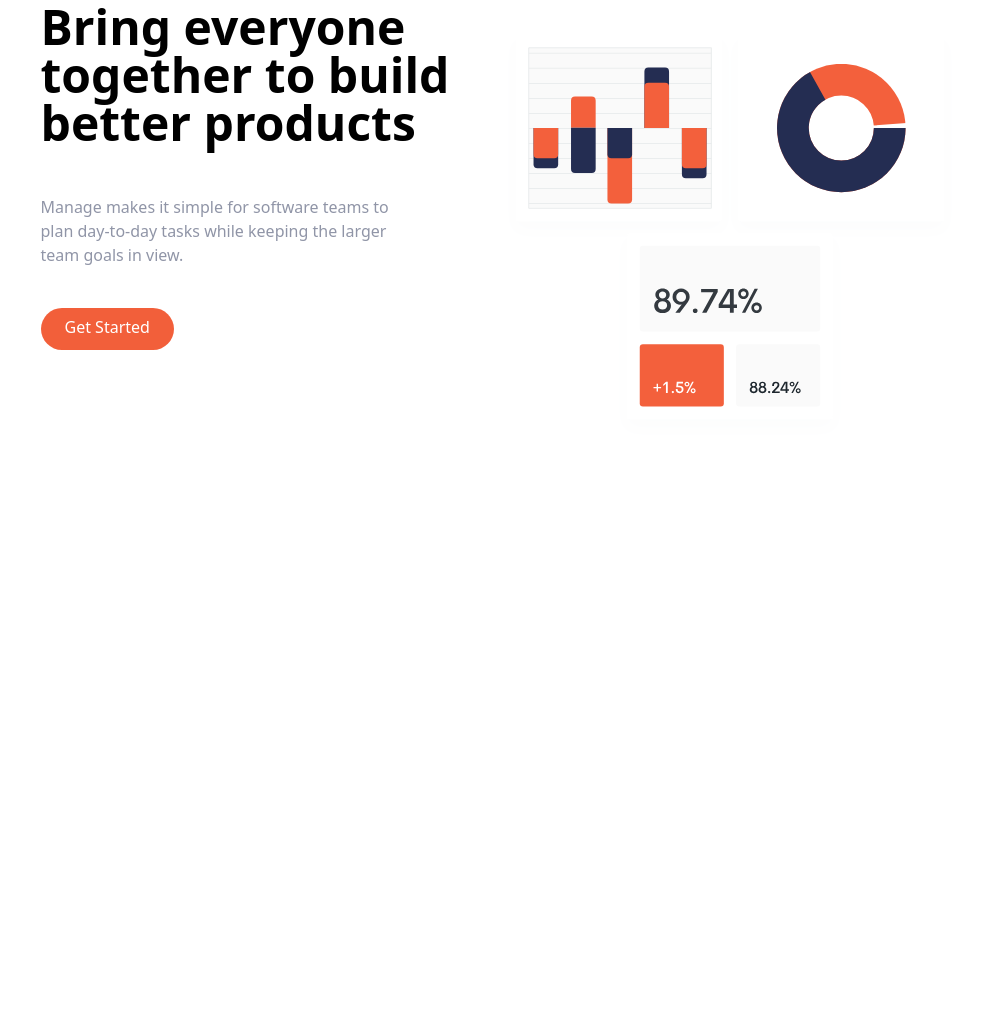
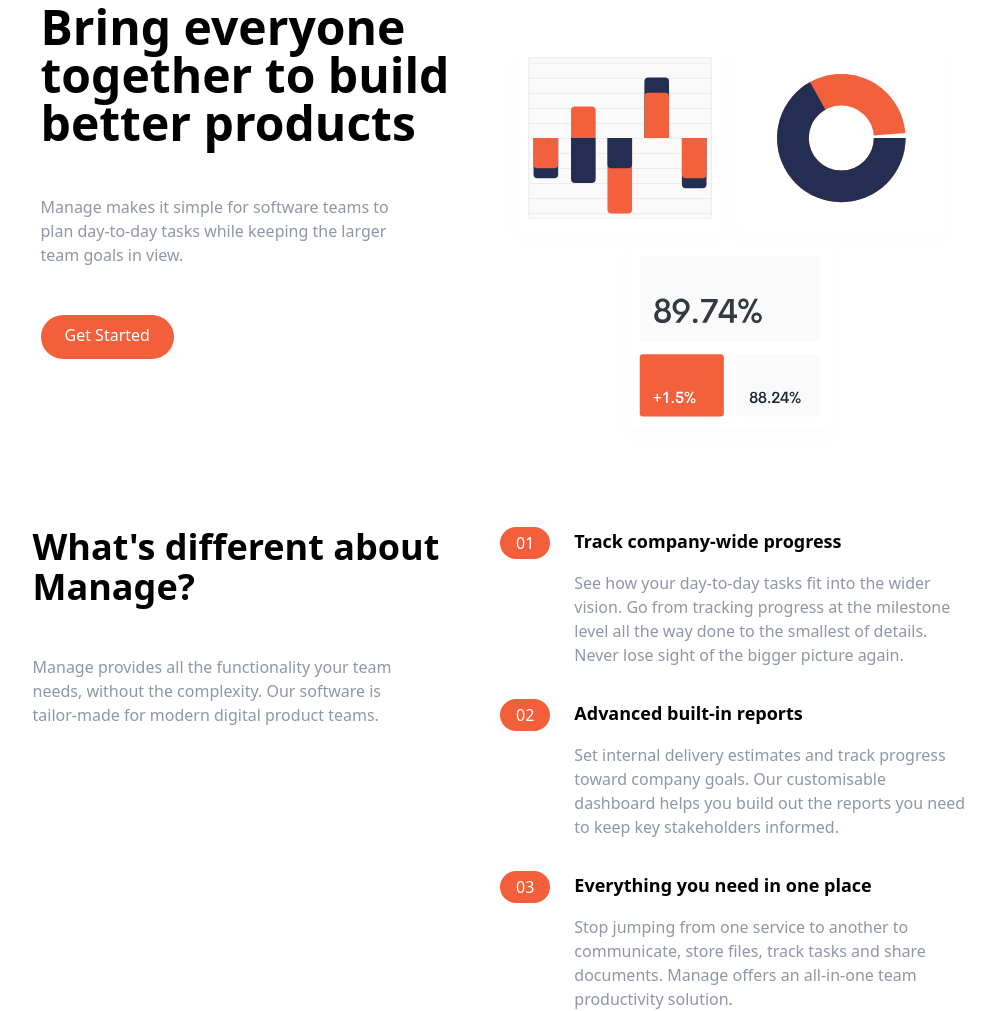
Before and after one commit to GrzegorzBanaszak/manager_loading_page, a website: page index.html in a window 1280 px wide. Shown: the part 129-1140 px from the top of the page, without its empty margins (140-1135 px from the left). Before the commit the page ends 800 px from the top, so only its background shows below. Drawn offline with Linux system fonts and the light colour scheme.

Commit message:
Add features section

```diff
--- a/index.html
+++ b/index.html
@@ -23,7 +23,7 @@
         </div>
         <a
           href="#"
-          class="hidden md:block p-3 px-6 pt-2 text-white bg-brightRed rounded-full baseline hover:bg-brightRedLight"
+          class="hidden md:block p-3 px-6 pt-2 text-white bg-brightRed rounded-full hover:bg-brightRedLight"
           >Get Started</a
         >
       </div>
@@ -45,10 +45,10 @@
             Manage makes it simple for software teams to plan day-to-day tasks
             while keeping the larger team goals in view.
           </p>
-          <div class="felx justify-center md:justify-start">
+          <div class="flex justify-center md:justify-start">
             <a
               href="#"
-              class="p-3 px-6 pt-2 text-white bg-brightRed rounded-full baseline hover:bg-brightRedLight"
+              class="p-3 px-6 pt-2 text-white bg-brightRed rounded-full hover:bg-brightRedLight"
               >Get Started</a
             >
           </div>
@@ -59,5 +59,109 @@
         </div>
       </div>
     </section>
+    <section id="features">
+      <div
+        class="container flex flex-col px-4 mx-auto mt-10 space-y-12 md:space-y-0 md:flex-row"
+      >
+        <!--Left-->
+        <div class="flex flex-col space-y-12 md:w-1/2">
+          <h2 class="max-w-md text-4xl font-bold text-center md:text-left">
+            What's different about Manage?
+          </h2>
+          <p class="max-w-sm text-center text-darkGrayishBlue md:text-left">
+            Manage provides all the functionality your team needs, without the
+            complexity. Our software is tailor-made for modern digital product
+            teams.
+          </p>
+        </div>
+        <!--Right-->
+        <div class="flex flex-col space-y-8 md:w-1/2">
+          <div
+            class="flex flex-col space-y-3 md:space-y-0 md:space-x-6 md:flex-row"
+          >
+            <div class="rounded-l-full bg-brightRedSupLight md:bg-transparent">
+              <div class="flex items-center space-x-2">
+                <div
+                  class="px-4 py-2 text-white rounded-full md:py-1 bg-brightRed"
+                >
+                  01
+                </div>
+                <h3 class="text-base font-bold md:mb-4 md:hidden">
+                  Track company-wide progress
+                </h3>
+              </div>
+            </div>
+
+            <div>
+              <h3 class="font-bold mb-4 text-lg hidden md:block">
+                Track company-wide progress
+              </h3>
+              <p class="text-darkGrayishBlue">
+                See how your day-to-day tasks fit into the wider vision. Go from
+                tracking progress at the milestone level all the way done to the
+                smallest of details. Never lose sight of the bigger picture
+                again.
+              </p>
+            </div>
+          </div>
+
+          <div
+            class="flex flex-col space-y-3 md:space-y-0 md:space-x-6 md:flex-row"
+          >
+            <div class="rounded-l-full bg-brightRedSupLight md:bg-transparent">
+              <div class="flex items-center space-x-2">
+                <div
+                  class="px-4 py-2 text-white rounded-full md:py-1 bg-brightRed"
+                >
+                  02
+                </div>
+                <h3 class="text-base font-bold md:mb-4 md:hidden">
+                  Advanced built-in reports
+                </h3>
+              </div>
+            </div>
+
+            <div>
+              <h3 class="font-bold mb-4 text-lg hidden md:block">
+                Advanced built-in reports
+              </h3>
+              <p class="text-darkGrayishBlue">
+                Set internal delivery estimates and track progress toward
+                company goals. Our customisable dashboard helps you build out
+                the reports you need to keep key stakeholders informed.
+              </p>
+            </div>
+          </div>
+
+          <div
+            class="flex flex-col space-y-3 md:space-y-0 md:space-x-6 md:flex-row"
+          >
+            <div class="rounded-l-full bg-brightRedSupLight md:bg-transparent">
+              <div class="flex items-center space-x-2">
+                <div
+                  class="px-4 py-2 text-white rounded-full md:py-1 bg-brightRed"
+                >
+                  03
+                </div>
+                <h3 class="text-base font-bold md:mb-4 md:hidden">
+                  Everything you need in one place
+                </h3>
+              </div>
+            </div>
+
+            <div>
+              <h3 class="font-bold mb-4 text-lg hidden md:block">
+                Everything you need in one place
+              </h3>
+              <p class="text-darkGrayishBlue">
+                Stop jumping from one service to another to communicate, store
+                files, track tasks and share documents. Manage offers an
+                all-in-one team productivity solution.
+              </p>
+            </div>
+          </div>
+        </div>
+      </div>
+    </section>
   </body>
 </html>
```
Also changed, not shown: css/main.css.
